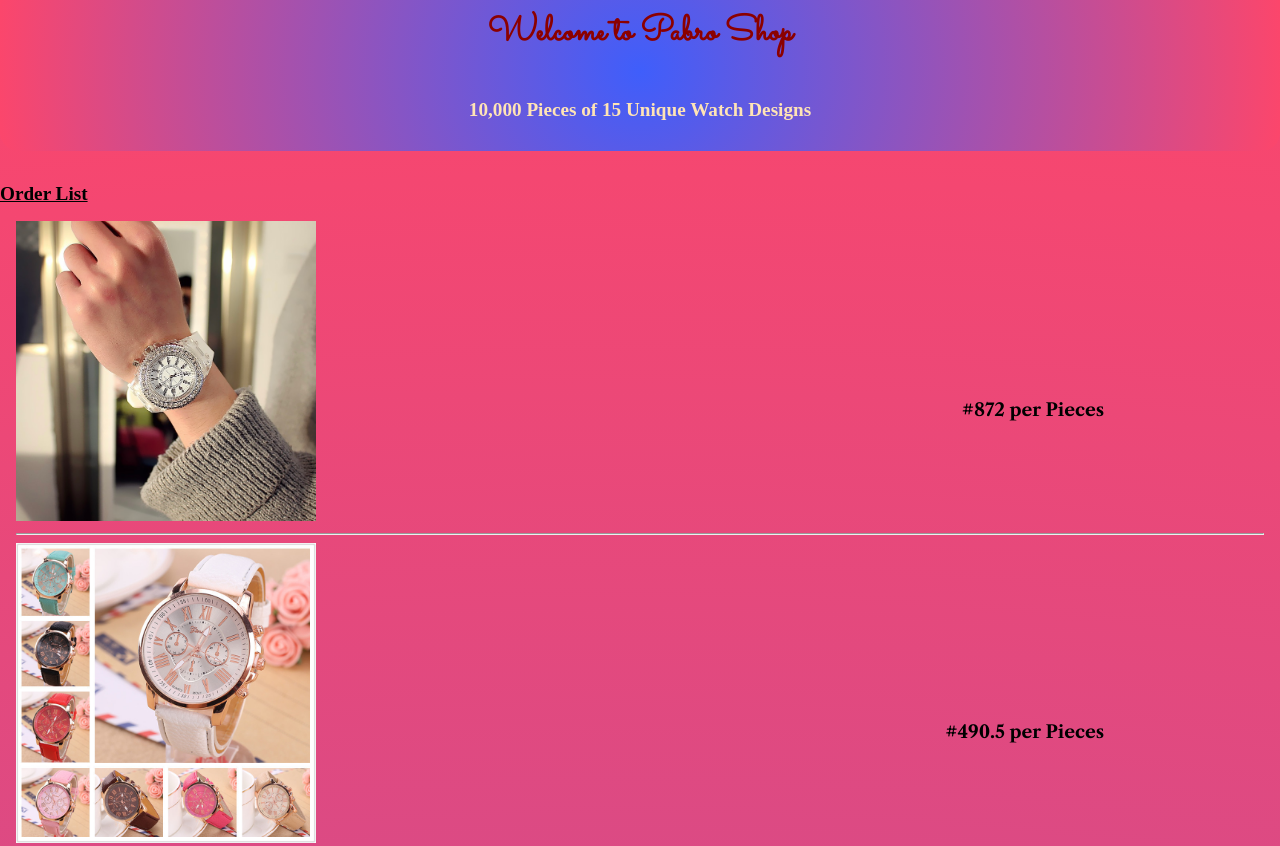
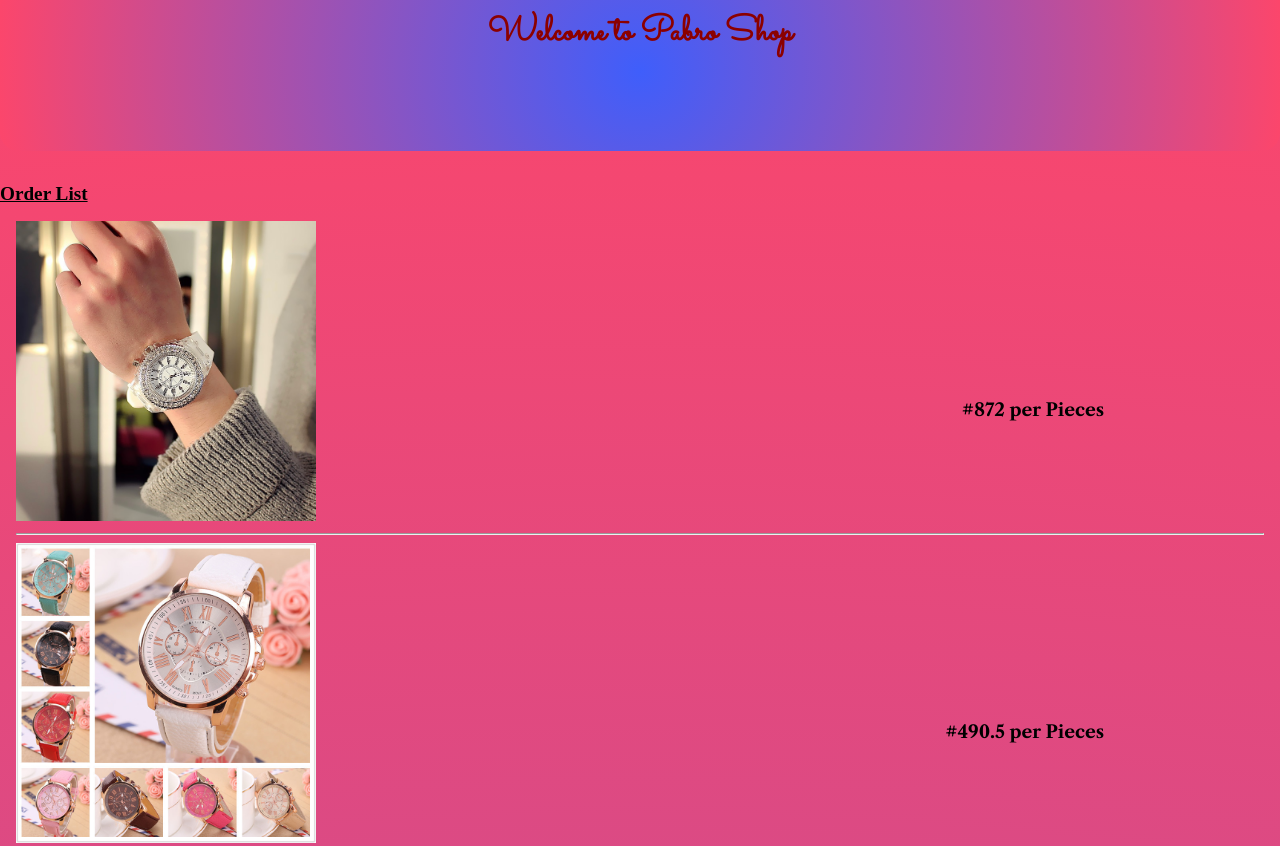
Before and after one commit to JosephAbuchi/order, a plain HTML site: page index.html in a window 1280 px wide. Shown: the top 846 px of the page. Drawn offline with nearby package versions, Linux system fonts and the light colour scheme.

Commit message:
Update index.html

```diff
--- a/index.html
+++ b/index.html
@@ -22,9 +22,6 @@
   <body>
     <div class="container">
       <h1>Welcome to Pabro Shop</h1>
-      <h2>
-        10,000 Pieces of 15 Unique Watch Designs
-      </h2>
     </div>
     <h2 class="second"><strong>Order List</strong></h2>
     <div class="container2">
```
